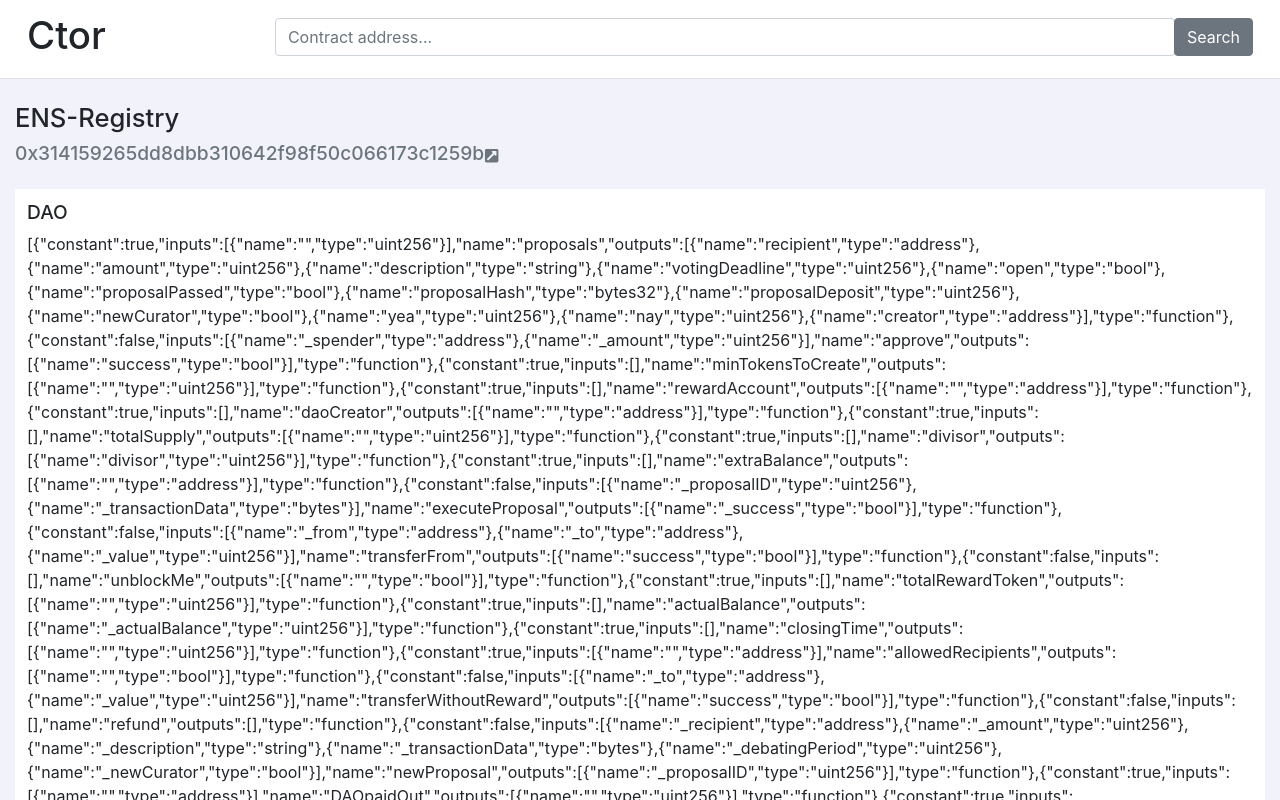
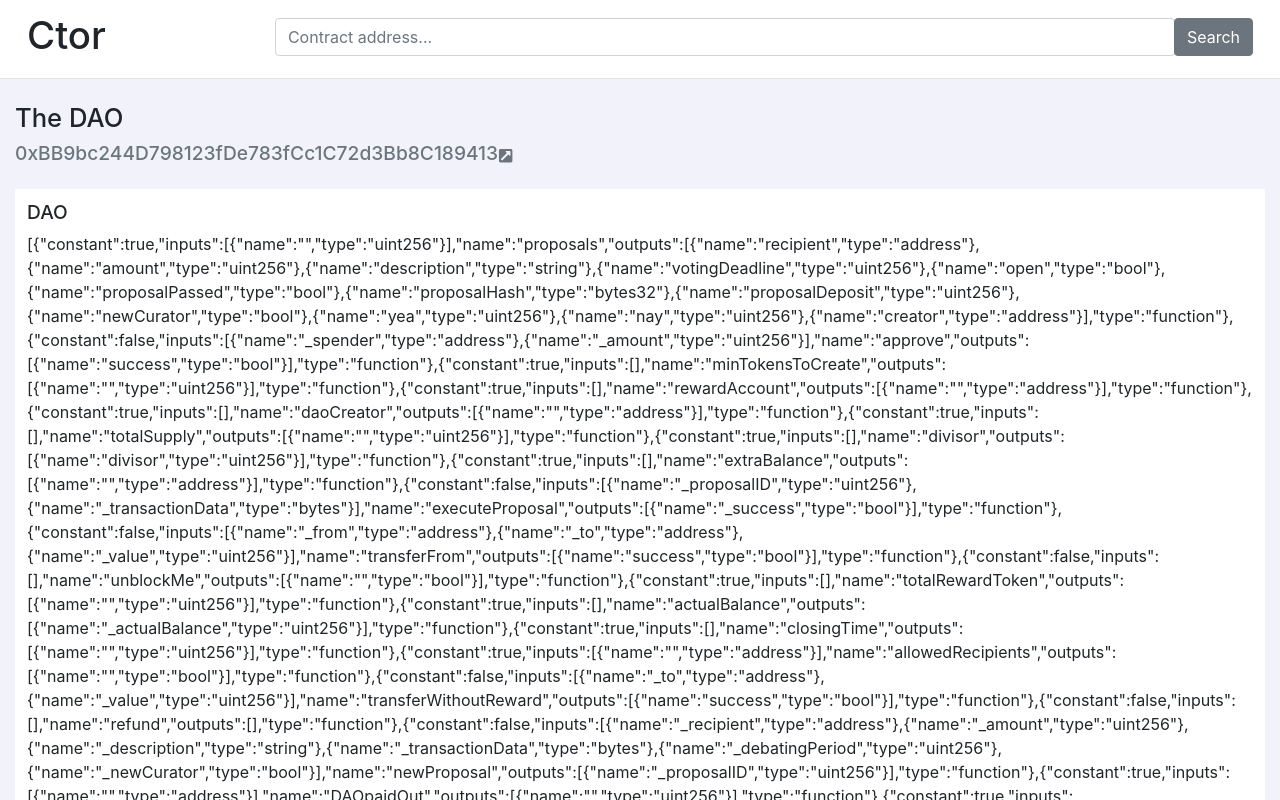
Before and after one commit to wslyvh/ctor, a React (Create React App) app: page /contract/1 in a window 1280 px wide. Shown: the top 800 px of the page. Built offline with nearby package versions, Linux system fonts and the light colour scheme.

Commit message:
clean-up

```diff
--- a/src/components/contract/Summary.tsx
+++ b/src/components/contract/Summary.tsx
@@ -6,9 +6,9 @@
         return (
 
             <div>
-                <h2>ENS-Registry</h2>
-                <h3 className="text-muted">0x314159265dd8dbb310642f98f50c066173c1259b
-                    <small><a href="https://etherscan.io/address/0x314159265dd8dbb310642f98f50c066173c1259b" className="text-secondary" target="_blank"><FaExternalLinkSquareAlt /></a></small>
+                <h2>The DAO</h2>
+                <h3 className="text-muted">0xBB9bc244D798123fDe783fCc1C72d3Bb8C189413
+                    <small><a href="https://etherscan.io/address/0xBB9bc244D798123fDe783fCc1C72d3Bb8C189413" className="text-secondary" target="_blank"><FaExternalLinkSquareAlt /></a></small>
                 </h3>
             </div>
         );
```
Also changed, not shown: 1 other file (tests, documents, lock files or other folders).
